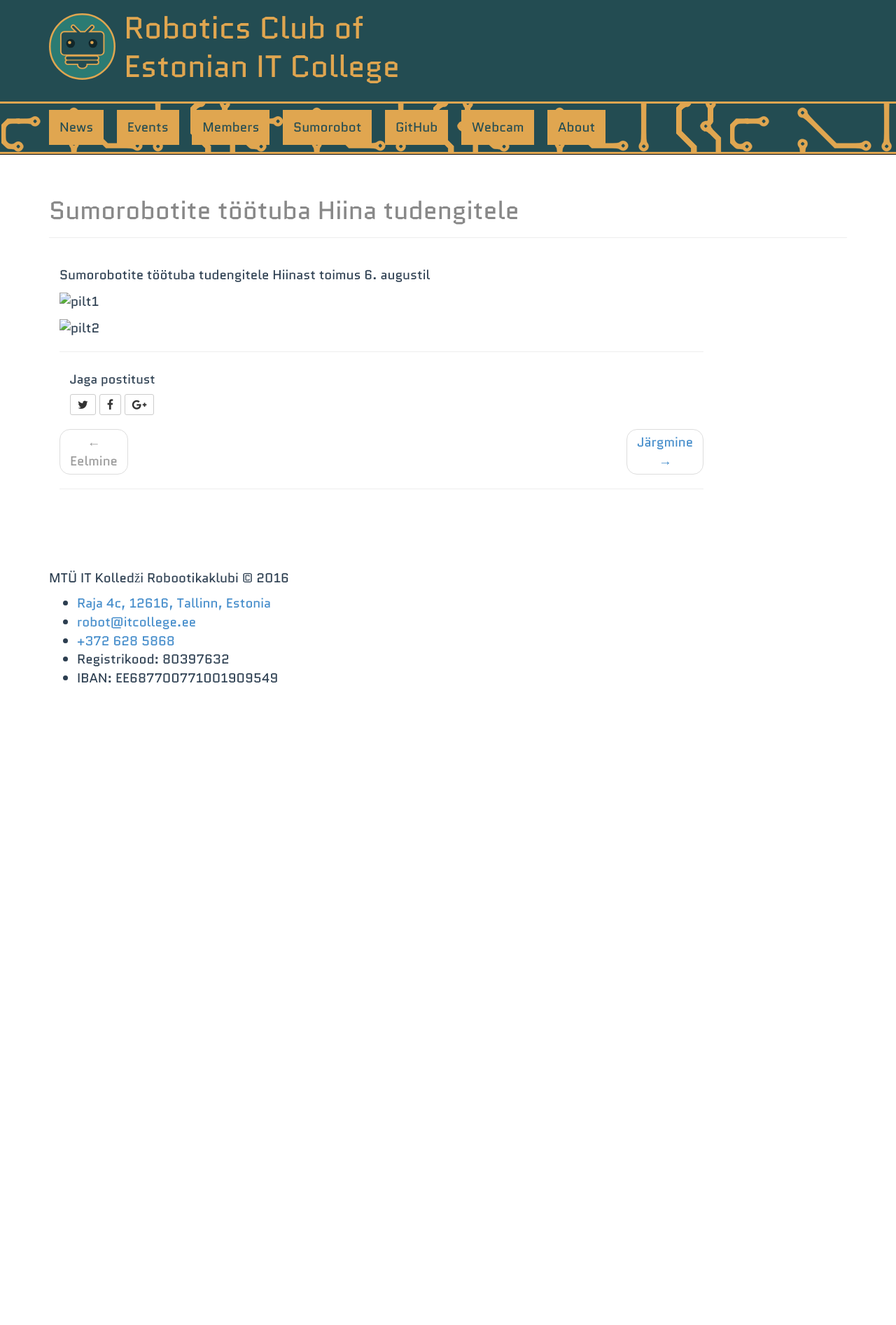
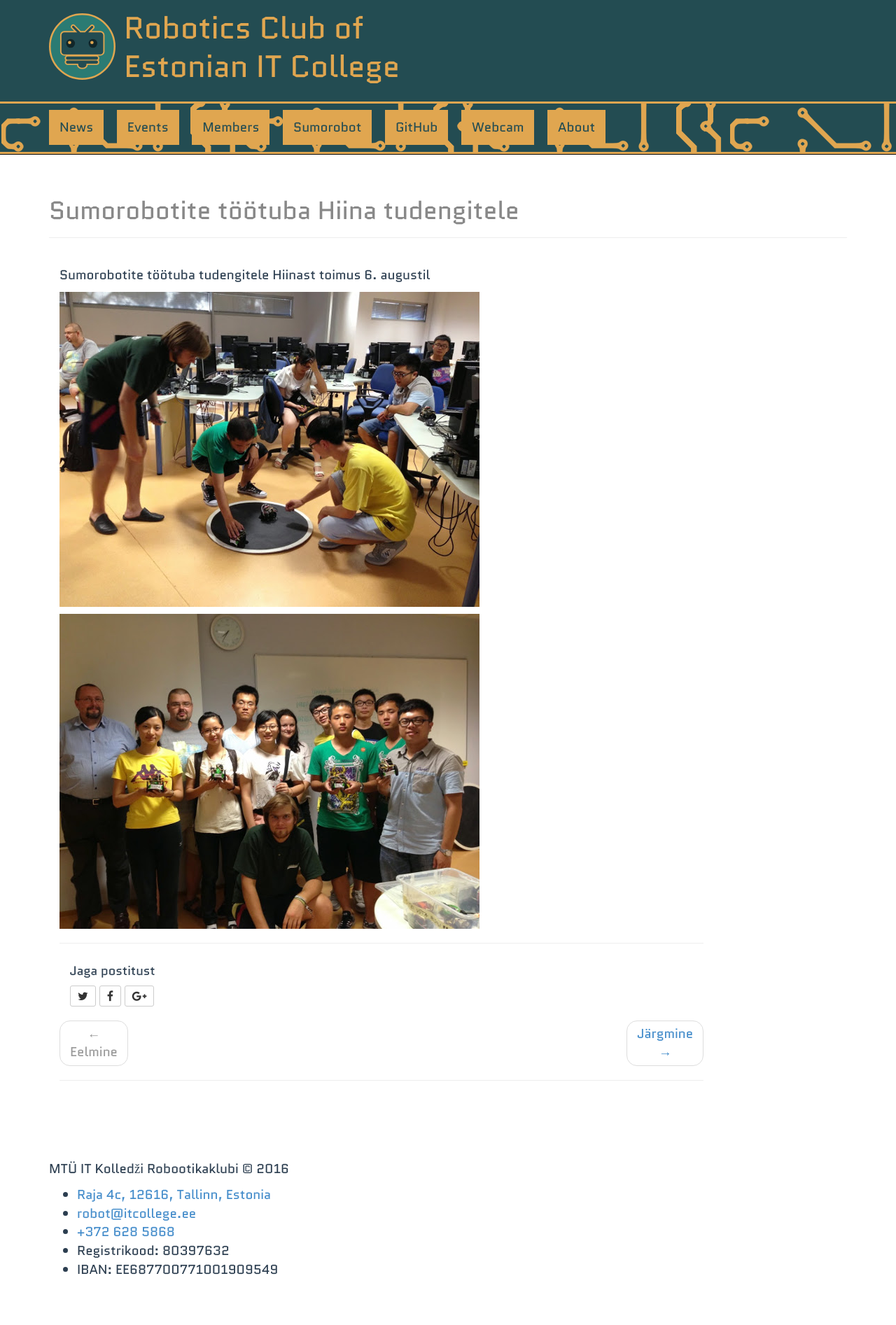
Before and after one commit to plaes/eik-robo.github.io, a Jekyll site: the page built from _posts/2014-08-06-workshop-for-chinese-students.md, in a window 1280 px wide. Shown: the whole page at 70% size. Built offline with Jekyll 4.4.1, drawn with Linux system fonts in a browser that asks for light colours; nearby versions of some CDN libraries; library files that are not in the unit come from our copies; before the commit the page ends 1049 px from its top, so only the background shows below that.

Commit message:
Fix image URL-s

```diff
--- a/_posts/2014-08-06-workshop-for-chinese-students.md
+++ b/_posts/2014-08-06-workshop-for-chinese-students.md
@@ -8,6 +8,6 @@ layout: post
 
 Sumorobotite töötuba tudengitele Hiinast toimus 6. augustil
 
-![pilt1](/assets/img/china1.jpg)
+![pilt1](/assets/img/event/china1.jpg)
 
-![pilt2](/assets/img/china2.jpg)
+![pilt2](/assets/img/event/china2.jpg)
```
